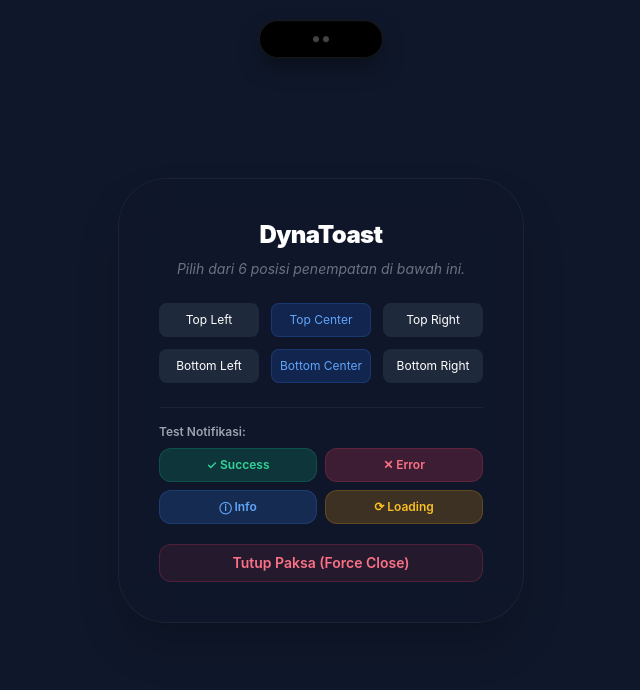
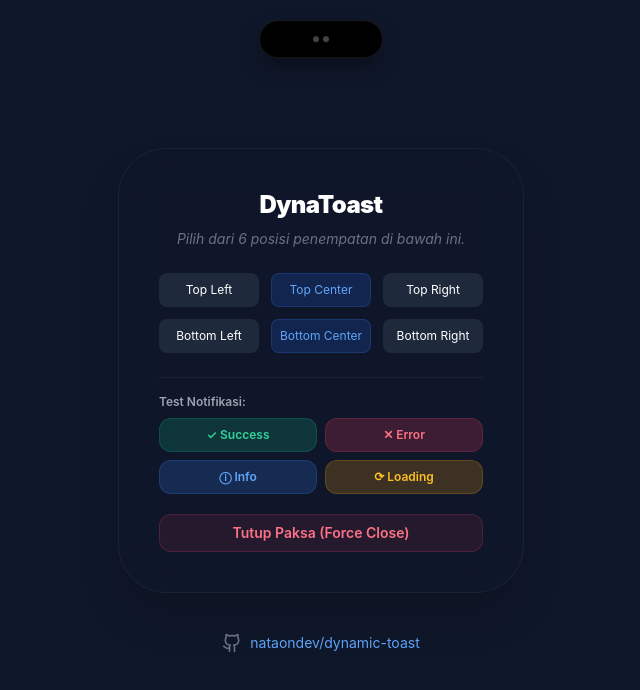
Before and after one commit to nataondev/dynamic-toast, a plain HTML site: page index.html in a window 1280 px wide. Shown: the whole page, without its empty margins (319-959 px from the left). Drawn offline with nearby package versions, Linux system fonts and the light colour scheme.

Commit message:
Update index.html to add padding to body and include GitHub link with icon

```diff
--- a/index.html
+++ b/index.html
@@ -19,7 +19,7 @@
     </style>
 </head>
 
-<body class="flex flex-col items-center justify-center min-h-screen">
+<body class="flex flex-col items-center justify-center min-h-screen px-4">
 
     <div
         class="text-center space-y-6 p-10 max-w-md bg-slate-900/80 backdrop-blur-xl rounded-[3rem] border border-white/5 shadow-2xl">
@@ -74,6 +74,18 @@
         </div>
     </div>
 
+    <div class="mt-10 flex items-center gap-2 text-sm text-gray-500">
+        <svg xmlns="http://www.w3.org/2000/svg" width="24" height="24" viewBox="0 0 24 24" fill="none"
+            stroke="currentColor" stroke-width="2" stroke-linecap="round" stroke-linejoin="round"
+            class="lucide lucide-github-icon lucide-github w-5 w-5 h-5">
+            <path
+                d="M15 22v-4a4.8 4.8 0 0 0-1-3.5c3 0 6-2 6-5.5.08-1.25-.27-2.48-1-3.5.28-1.15.28-2.35 0-3.5 0 0-1 0-3 1.5-2.64-.5-5.36-.5-8 0C6 2 5 2 5 2c-.3 1.15-.3 2.35 0 3.5A5.403 5.403 0 0 0 4 9c0 3.5 3 5.5 6 5.5-.39.49-.68 1.05-.85 1.65-.17.6-.22 1.23-.15 1.85v4" />
+            <path d="M9 18c-4.51 2-5-2-7-2" />
+        </svg>
+        <a href="https://github.com/nataondev/dynamic-toast" target="_blank"
+            class="text-blue-400 hover:underline">nataondev/dynamic-toast</a>
+    </div>
+
     <script>
         // Inisialisasi
         const island = new DynamicIsland({
```
